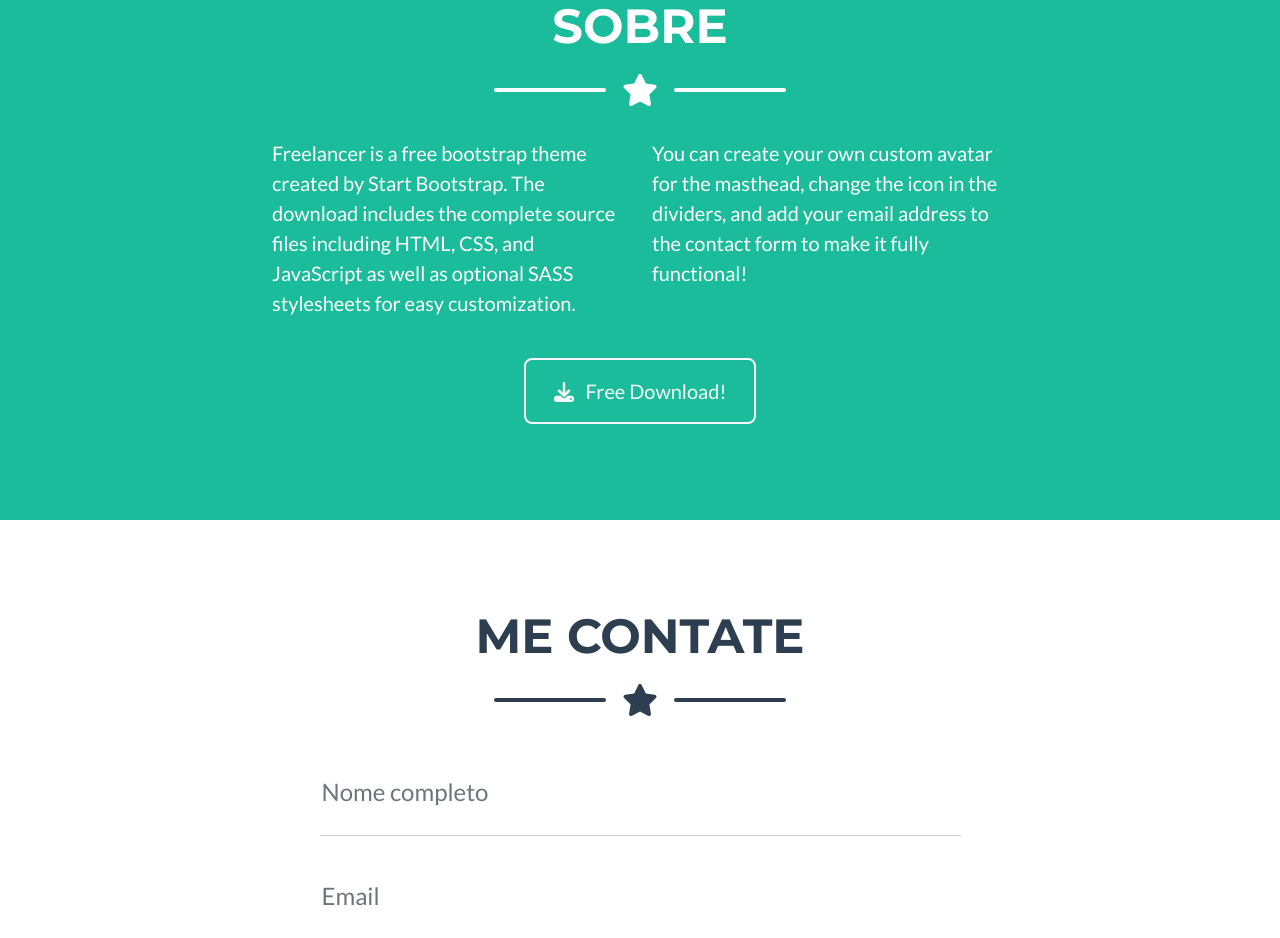
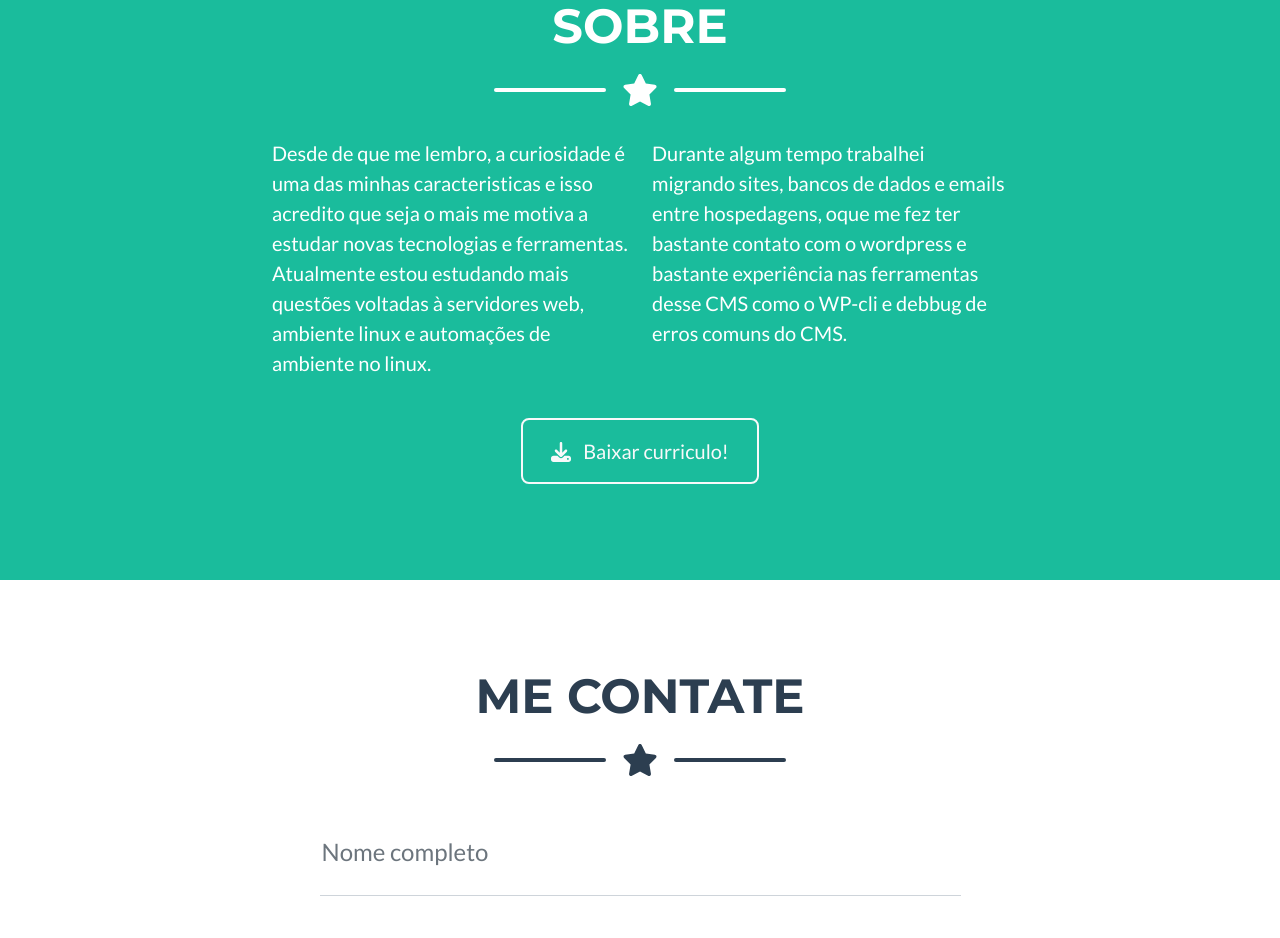
Before and after one commit to DouglasTomazini/portfolio, a plain HTML site: page index.html in a window 1280 px wide. Shown: the part 1940-2878 px from the top of the page. Drawn offline with nearby package versions, Linux system fonts and the light colour scheme.

Commit message:
Update index.html

```diff
--- a/index.html
+++ b/index.html
@@ -134,14 +134,16 @@
                 </div>
                 <!-- About Section Content-->
                 <div class="row">
-                    <div class="col-lg-4 ms-auto"><p class="lead">Freelancer is a free bootstrap theme created by Start Bootstrap. The download includes the complete source files including HTML, CSS, and JavaScript as well as optional SASS stylesheets for easy customization.</p></div>
-                    <div class="col-lg-4 me-auto"><p class="lead">You can create your own custom avatar for the masthead, change the icon in the dividers, and add your email address to the contact form to make it fully functional!</p></div>
+                    <div class="col-lg-4 ms-auto"><p class="lead">Desde de que me lembro, a curiosidade é uma das minhas  caracteristicas e isso acredito que seja o mais me motiva a estudar novas tecnologias e ferramentas.
+                        Atualmente estou estudando mais questões voltadas à servidores web, ambiente linux e automações de ambiente no linux.</p></div>
+                    <div class="col-lg-4 me-auto"><p class="lead">Durante algum tempo trabalhei migrando sites, bancos de dados e emails entre hospedagens, oque me fez ter bastante contato com o wordpress e bastante experiência nas ferramentas desse CMS como o WP-cli
+                        e debbug de erros comuns do CMS.</p></div>
                 </div>
                 <!-- About Section Button-->
                 <div class="text-center mt-4">
                     <a class="btn btn-xl btn-outline-light" href="https://startbootstrap.com/theme/freelancer/">
                         <i class="fas fa-download me-2"></i>
-                        Free Download!
+                        Baixar curriculo!
                     </a>
                 </div>
             </div>
```
